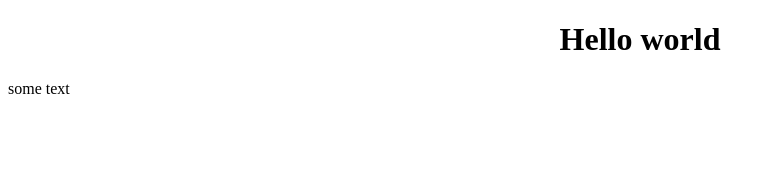
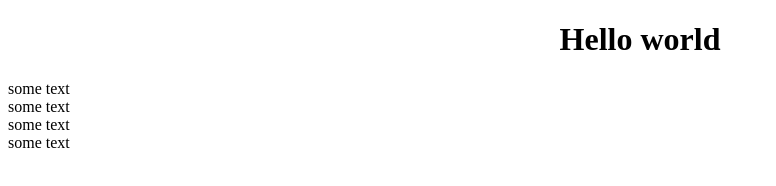
Before and after one commit to chas523/test, a plain HTML site: page index.html in a window 1280 px wide. Shown: the whole page, without its empty margins (0-776 px from the left). Drawn offline with Linux system fonts and the light colour scheme.

Commit message:
add bloks

```diff
--- a/index.html
+++ b/index.html
@@ -13,5 +13,21 @@
                 some text
         </div>
     </div>
+    <div class="conyainer">
+        <div class="roo">
+                some text
+        </div>
+    </div>
+    <div class="conyainer">
+        <div class="roo">
+                some text
+        </div>
+    </div>
+    <div class="conyainer">
+        <div class="roo">
+                some text
+        </div>
+    </div>
+
 </body>
 </html>
```
